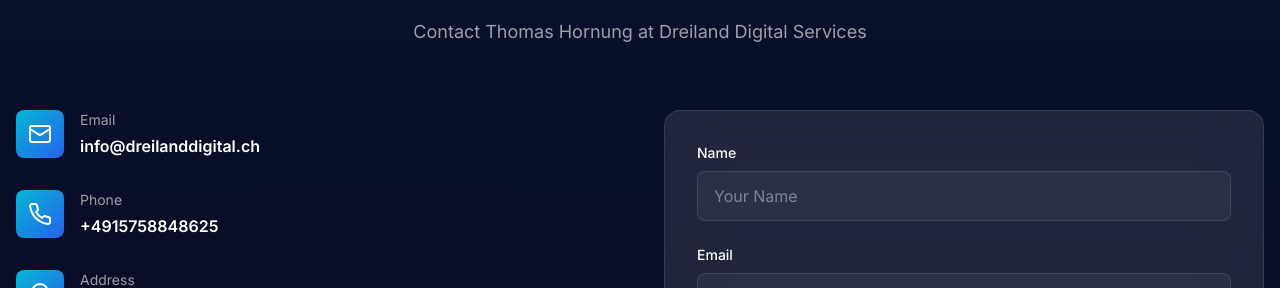
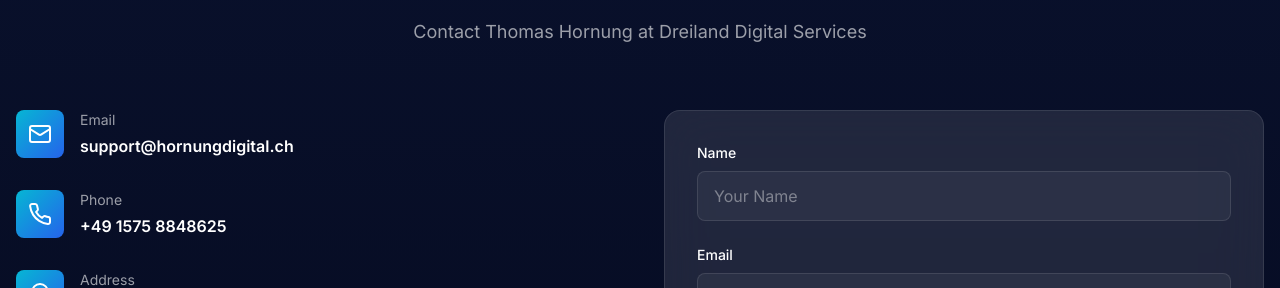
Before and after one commit to satyamsingh-stack/wbagency, a React (Vite) app: page / in a window 1280 px wide. Shown: the part 6280-6568 px from the top of the page. Built offline with nearby package versions, Linux system fonts and the light colour scheme.

Commit message:
Fix: email support@hornungdigital.ch

```diff
--- a/src/sections/Contact.jsx
+++ b/src/sections/Contact.jsx
@@ -64,8 +64,8 @@
   }
 
   const contactInfo = [
-    { icon: Mail, label: 'Email', value: 'info@dreilanddigital.ch', href: 'mailto:info@dreilanddigital.ch' },
-    { icon: Phone, label: 'Phone', value: '+4915758848625', href: 'tel:+4915758848625' },
+    { icon: Mail, label: 'Email', value: 'support@hornungdigital.ch', href: 'support@hornungdigital.ch' },
+    { icon: Phone, label: 'Phone', value: '+49 1575 8848625', href: 'tel:+49 1575 8848625' },
     { icon: MapPin, label: 'Address', value: 'Missionsstraße 24, 4055 Basel, Schweiz', href: '#' },
   ]
 
```
